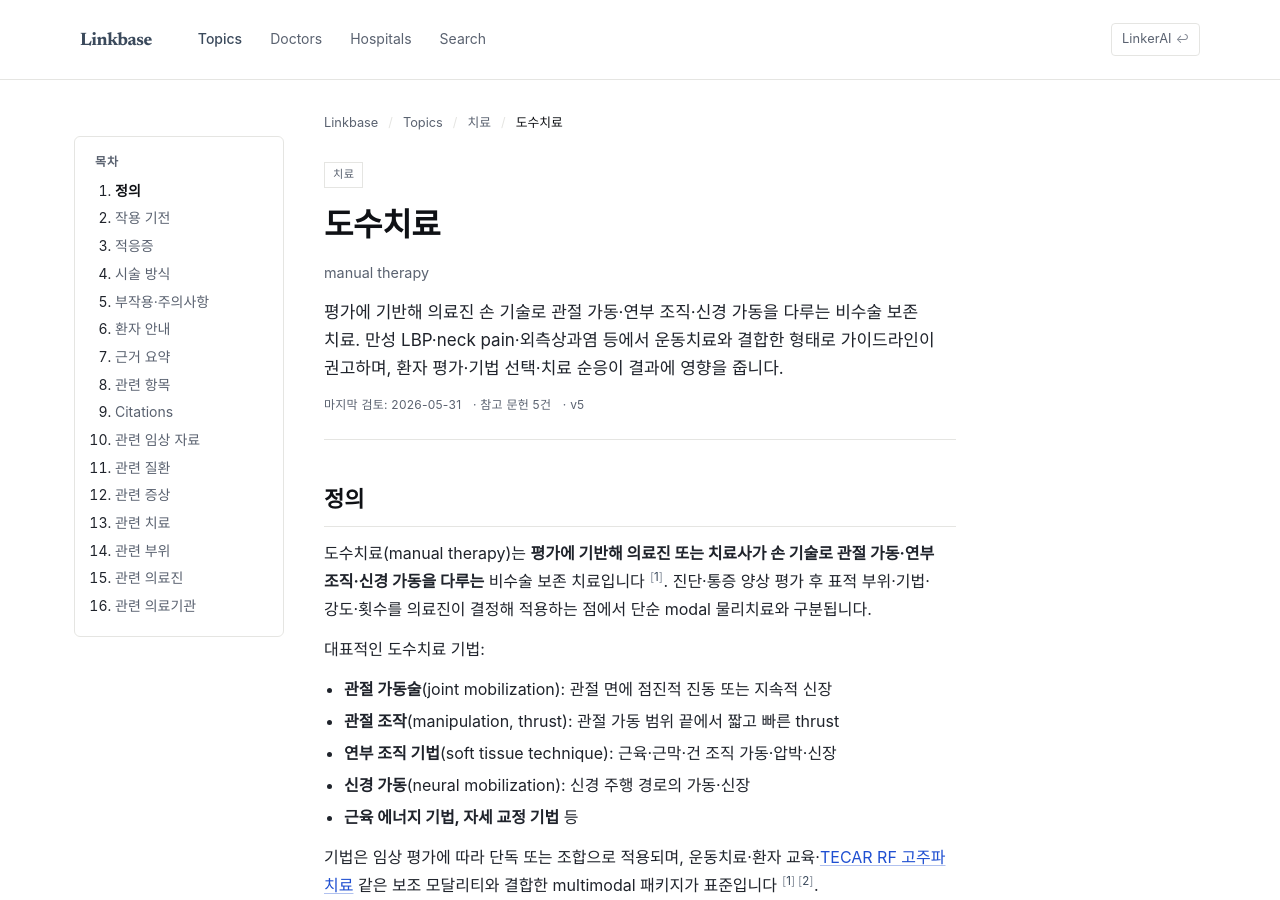
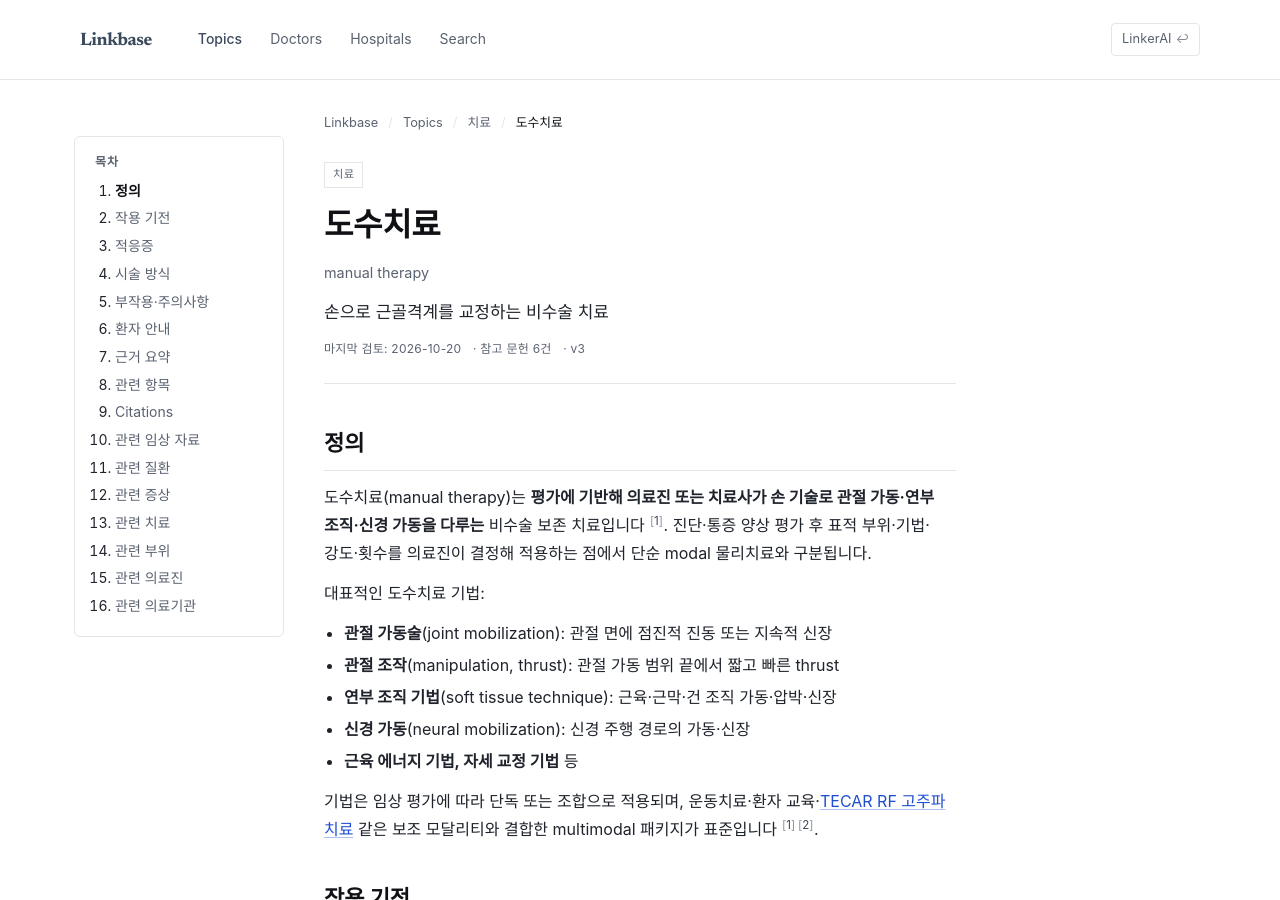
Before and after one commit to feelharmony/linkare-medical-knowledge, a Jekyll site: the page built from treatments/manual-therapy.md, in a window 1280 px wide and 900 px high. Built offline with Jekyll 4.4.1, drawn with Linux system fonts in a browser that asks for light colours; some web fonts are replaced; some of the changed text lies outside the part shown.

Commit message:
pillar patch: 대구 도수치료, 마사지와 무엇이 다르고 어떤 통증에 맞을까 → manual-therapy (anchors: indication)

```diff
--- a/treatments/manual-therapy.md
+++ b/treatments/manual-therapy.md
@@ -4,7 +4,7 @@
 entity_type: treatment
 permalink: /treatments/manual-therapy/
 title: 도수치료
-description: 평가에 기반해 의료진 손 기술로 관절 가동·연부 조직·신경 가동을 다루는 비수술 보존 치료. 만성 LBP·neck pain·외측상과염 등에서 운동치료와 결합한 형태로 가이드라인이 권고하며, 환자 평가·기법 선택·치료 순응이 결과에 영향을 줍니다.
+description: 손으로 근골격계를 교정하는 비수술 치료
 title_en: manual therapy
 aliases:
   - 도수치료
@@ -14,17 +14,23 @@
   - mobilization
   - spinal manipulative therapy
   - SMT
-last_reviewed: '2026-05-31'
+last_reviewed: '2026-10-20'
 locked: true
 quality_status: verified
 verified_by: 문헌 및 내부 정합성 검토
 next_review: '2026-08-09'
-source_count: 5
+source_count: 6
 source_count_external: 5
-source_count_clinic_pillar: 0
-clinic_footnote_ids: []
-external_footnote_ids: [1, 2, 3, 4, 5]
-version: 5
+source_count_clinic_pillar: 1
+clinic_footnote_ids:
+  - 6
+external_footnote_ids:
+  - 1
+  - 2
+  - 3
+  - 4
+  - 5
+version: 3
 ---
 ## 정의
 도수치료(manual therapy)는 **평가에 기반해 의료진 또는 치료사가 손 기술로 관절 가동·연부 조직·신경 가동을 다루는** 비수술 보존 치료입니다 [^1]. 진단·통증 양상 평가 후 표적 부위·기법·강도·횟수를 의료진이 결정해 적용하는 점에서 단순 modal 물리치료와 구분됩니다.
@@ -62,6 +68,8 @@
 
 ### 그 외
 어깨·고관절·무릎 등 다양한 근골격 영역에서도 도수치료가 운동치료와 결합한 형태로 임상에서 활용됩니다. 영역별 가이드라인 권고 강도는 적응증마다 다르므로, 적응증·결합 기법은 해당 entity 항목과 환자 평가에 따라 결정합니다.
+
+가장 흔한 대상은 목과 허리의 만성 통증입니다. 컴퓨터 앞에 장시간 앉아 거북목이나 일자목이 생긴 경우, 오래 서 있거나 앉는 자세 때문에 반복되는 요통, 어깨가 무겁고 결리는 상태, 좌우 어깨나 골반의 높이가 눈에 띄게 차이 나는 자세 불균형, 성장기 이후에 발견된 경도의 척추 측만증이 여기에 들어갑니다[^6].
 
 ## 시술 방식
 환자 평가 후 적응에 맞춰 다음 단계로 진행합니다.
@@ -104,10 +112,15 @@
 
 ---
 
+---
+
 ## Citations
 ### 자사 임상 자료
+<!-- LINKARE:CLINIC-CITATIONS (자동관리·편집금지) -->
+[^6]: [안심튼튼마취통증의학과 — 대구 도수치료, 마사지와 무엇이 다르고 어떤 통증에 맞을까](https://ansimpainfree.kr/blog/manual-therapy) · 근거: "도수치료는 관절 가동성 회복과 신경 압박 해소를 목표로 합니다."
 - [안심튼튼 — 목디스크 관련 글](https://ansimpainfree.kr/blog/cervical-disc-herniation)
 - [더웰스 — 거북목·일자목 관련 글](https://thewells.kr/blog/forward-head-posture)
+<!-- /LINKARE:CLINIC-CITATIONS -->
 
 ### 외부 권위 출처
 [^1]: [Blanpied PR, Gross AR, Elliott JM, et al. Neck Pain: Revision 2017. Clinical Practice Guidelines Linked to the International Classification of Functioning, Disability and Health From the Orthopaedic Section of the American Physical Therapy Association. J Orthop Sports Phys Ther. 2017;47(7):A1-A83. PMID 28666405. DOI 10.2519/jospt.2017.0302](https://www.jospt.org/doi/10.2519/jospt.2017.0302)
@@ -119,3 +132,4 @@
 ## Changelog
 - 2026-04-23 v3: 내용 업데이트.
 - 2026-05-04 v5: 내용 업데이트.
+- 2026-10-20 v3: 적응증 enrich
```
